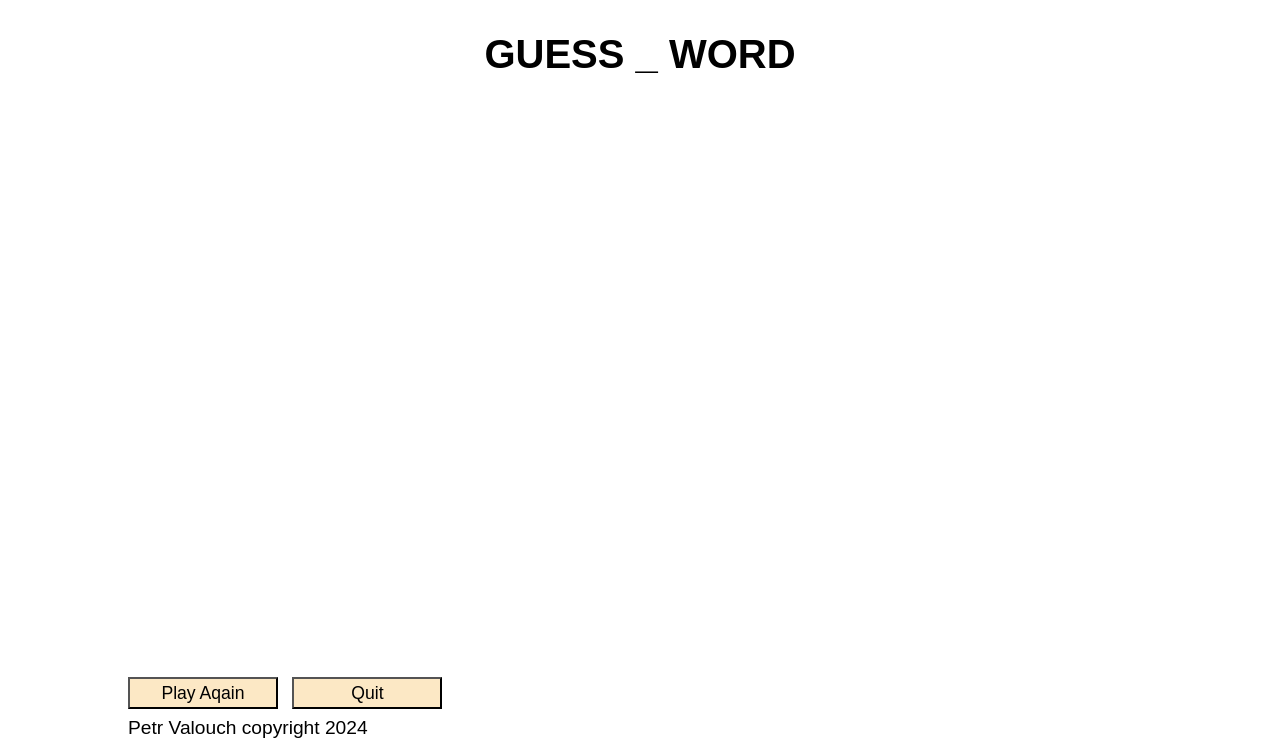
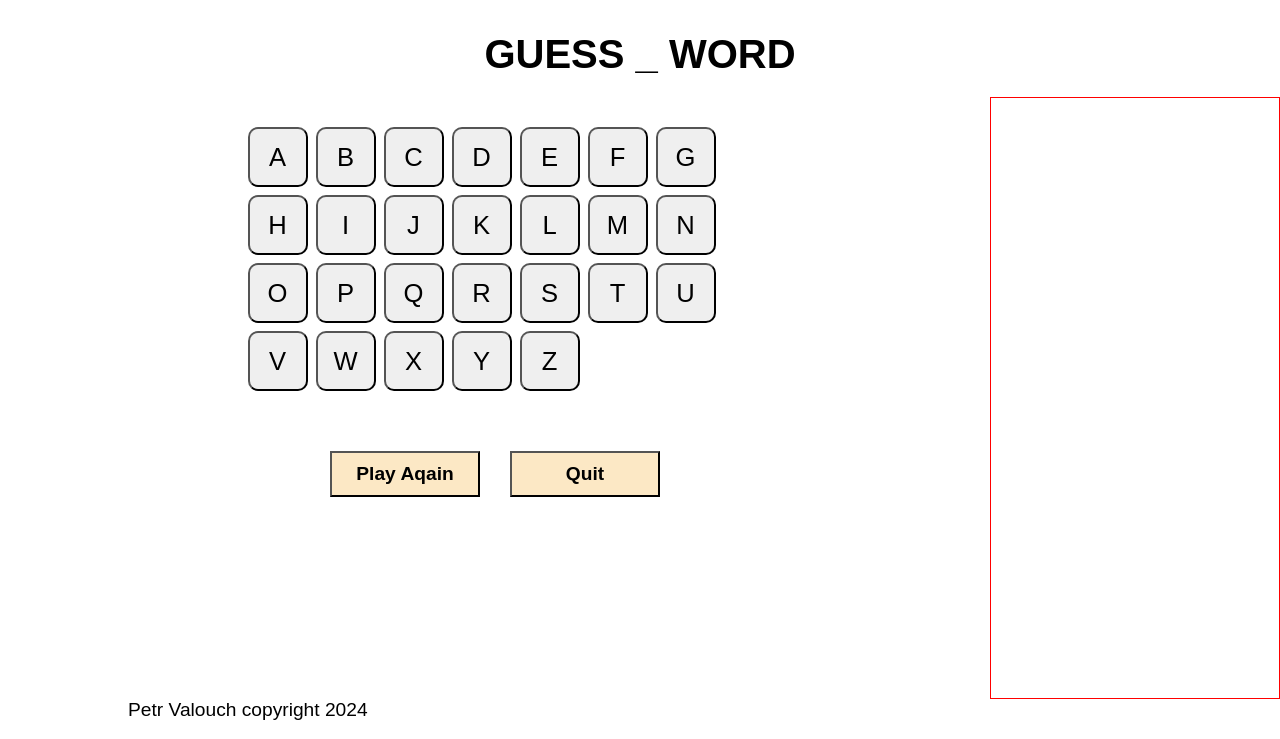
Before and after one commit to petrdragonman/hangman, a plain HTML site: page index.html in a window 1280 px wide. Shown: the part 82-821 px from the top of the page. Drawn offline with Linux system fonts and the light colour scheme.

Commit message:
modifies script.js to create keyboard with event listeners

```diff
--- a/index.html
+++ b/index.html
@@ -23,18 +23,18 @@
             </article>
         </section>
         <section class="game__body">
-            <section class="game__body__keyboard">
-                <section class="game__body__keyboard__keys">
+            <section class="game__body__control">
+                <section class="game__body__control__keyboard">
+                    <section class="game__body__control__keyboard__keys" id="keyboard">
+                    </section>
                 </section>
-                <button class="btn" id="playAgain">Play Aqain</button>
-                <button class="btn" id="quit">Quit</button>
+                <section class="game__body__control__btn">
+                    <button class="btn" id="playAgain">Play Aqain</button>
+                    <button class="btn" id="quit">Quit</button>
+                </section>
             </section>
             <section class="game__body__drawing">
             </section>
-            <!-- <section class="game-controll">
-                <button class="btn" id="playAgain">Play Aqain</button>
-                <button class="btn" id="quit">Quit</button>
-            </section> -->
         </section>
     </main>
     <footer class="copyright">
--- a/script.js
+++ b/script.js
@@ -0,0 +1,52 @@
+const keyLayout = [
+  "a",
+  "b",
+  "c",
+  "d",
+  "e",
+  "f",
+  "g",
+  "h",
+  "i",
+  "j",
+  "k",
+  "l",
+  "m",
+  "n",
+  "o",
+  "p",
+  "q",
+  "r",
+  "s",
+  "t",
+  "u",
+  "v",
+  "w",
+  "x",
+  "y",
+  "z",
+];
+
+const keyboard = document.getElementById("keyboard");
+
+keyLayout.forEach((key) => {
+  console.log(key);
+  const keyElement = document.createElement("button");
+  keyElement.textContent = key.toUpperCase();
+  //if (key.valueOf !== "") {
+  keyElement.classList.add("key");
+  keyElement.addEventListener("click", () => {
+    console.log(keyElement);
+    // Handle key press
+  });
+  //}
+  // keyElement.classList.add("game__body__control__keyboard__keys");
+  // keyElement.addEventListener("cklick", () => {
+  //     console.log(keyElement);
+  //   // Handle key press
+  // });
+  // keyElement.addEventListener("mouseup", () => {
+  //   // Handle key release
+  // });
+  keyboard.appendChild(keyElement);
+});
--- a/style.scss
+++ b/style.scss
@@ -26,31 +26,61 @@ body {
         font-size: 2.5em;
         font-weight: bold;
         height: 10vh;
+        padding-bottom: 20px;
     }
 }
 .game__body {
     display: flex;
     justify-content: center;
+    align-items: flex start;
+    &__control {
+        display: flex;
+        flex-direction: column;
+        justify-content: flex-start;
+        align-items: center;
+        padding-top: 30px;
+        gap: 60px;
+        &__keyboard {
+            display: flex;
+            flex-direction: row;
+            //gap: 10px;
+            width: 50%;
+            &__keys {
+                display: flex;
+                flex-wrap: wrap;
+                justify-content: flex-start;
+                align-items: center;
+                gap: 8px;
+                .key {
+                    border-radius: 10px;
+                    font-size: 1.6em;
+                    height: 60px;
+                    width: 60px;
+                }
+            }
+        }
+        &__btn {
+            display: flex;
+            flex-direction: row;
+            gap: 30px;
+            .btn {
+                display: flex;
+                flex-direction: row;
+                justify-content: center;
+                align-items: center;
+                width: 150px;
+                height: 46px;
+                background-color: rgb(252, 232, 197);
+                font-size: 1.2em;
+                font-weight: bold;
+            }
+        }
 
-    padding-bottom: 40px;
-    &__keyboard {
-        height: 75vh;
-        width: 40%;
-        &__keys {
-            height: 600px;
-        }
-        .btn {
-            margin-right: 10px;
-            margin-bottom: 10px;
-            width: 150px;
-            height: 32px;
-            background-color: rgb(252, 232, 197);
-            font-size: 1.1em;
-        }
     }
     &__drawing {
         height: 75vh;
         width: 40%;
+        border: 1px solid red;
     }
 }
 .copyright {
```
Also changed, not shown: style.css, 1 other file.
